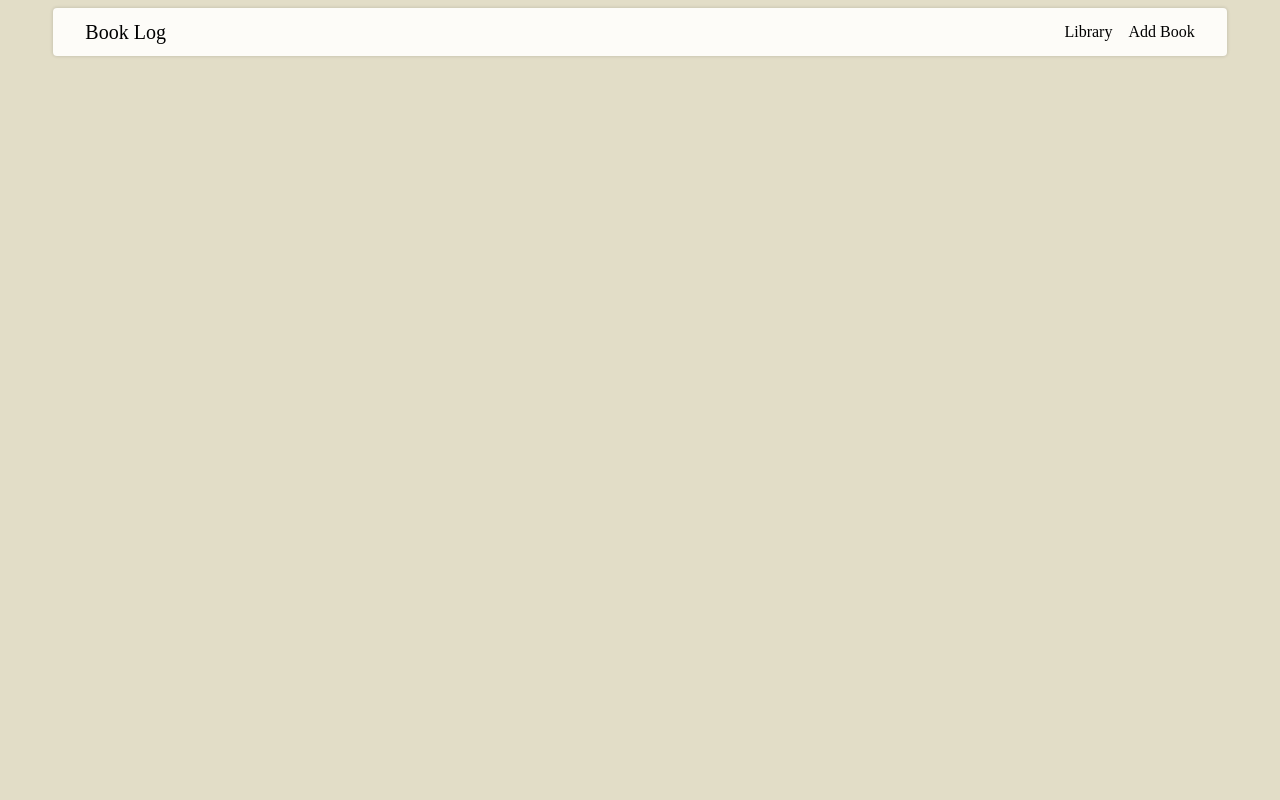
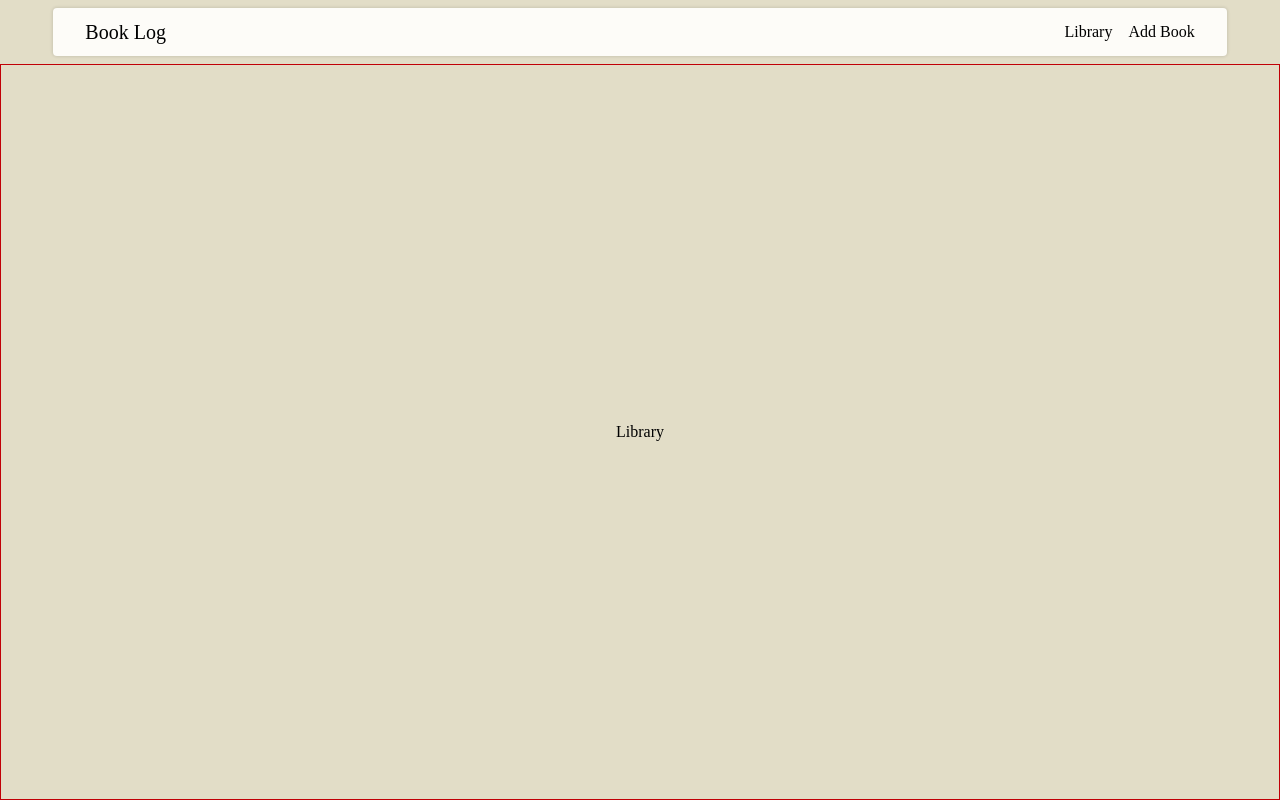
Before and after one commit to xenosM/Book-Logger, a React (Vite) app: page / in a window 1280 px wide. Built offline with nearby package versions, Linux system fonts and the light colour scheme; a web font is replaced by a local one.

Commit message:
toggle feature added to buttons, toggles the tabs

```diff
--- a/src/App.jsx
+++ b/src/App.jsx
@@ -1,15 +1,19 @@
-import {  } from 'react'
+import {useState} from 'react'
 import './App.css'
 import Header from './Components/Header'
-
+import LibraryTab from './Components/LibraryTab'
+import AddBook from './Components/AddBook'
 
 function App() {
-
+  const [toggleTab, setToggleTab] = useState(true);
   return (
     <>
-    <main className='w-screen h-screen bg-background-color'>
-      <Header />
-    </main>
+    <div className='w-screen h-screen bg-background-color flex flex-col'>
+      <Header setToggleTab={setToggleTab} toggleTab={toggleTab}/>
+      <main className='apply-border flex items-center justify-center flex-1'>
+        {toggleTab?<LibraryTab />: <AddBook />}
+      </main>
+    </div>
     </>
   )
 }
--- a/src/Components/AddBook.jsx
+++ b/src/Components/AddBook.jsx
@@ -0,0 +1,7 @@
+export default function AddBook(){
+    return(
+        <>
+        <h1>Add Book</h1>
+        </>
+    )
+}
--- a/src/Components/Header.jsx
+++ b/src/Components/Header.jsx
@@ -1,13 +1,31 @@
-export default function Header() {
+export default function Header({ setToggleTab, toggleTab }) {
   return (
     <>
       <header className="w-full h-16 p- flex items-center justify-center">
         <nav className="nav-container w-11/12 h-9/12 bg-primary rounded-sm flex items-center justify-between">
-            <div className="title font-medium text-xl cursor pointer">Book Log</div>
-            <div className="nav-btn-wrapper">
-                <button className="nav-btn mr-4 hover:text-accent">Library</button>
-                <button className="nav-btn hover:text-accent">Add Book</button>
-            </div>
+          <div className="title font-medium text-xl cursor-pointer select-none">
+            Book Log
+          </div>
+          <div className="nav-btn-wrapper">
+            <button
+              onClick={() => {
+                setToggleTab((prevState) => !prevState);
+              }}
+              className="nav-btn mr-4 hover:text-accent"
+              disabled={toggleTab}
+            >
+              Library
+            </button>
+            <button
+              onClick={() => {
+                setToggleTab((prevState) => !prevState);
+              }}
+              className="nav-btn hover:text-accent"
+              disabled={!toggleTab}
+            >
+              Add Book
+            </button>
+          </div>
         </nav>
       </header>
     </>
--- a/src/Components/LibraryTab.jsx
+++ b/src/Components/LibraryTab.jsx
@@ -0,0 +1,7 @@
+export default function LibraryTab(){
+    return(
+        <>
+        <h1>Library</h1>
+        </>
+    );
+}
```
